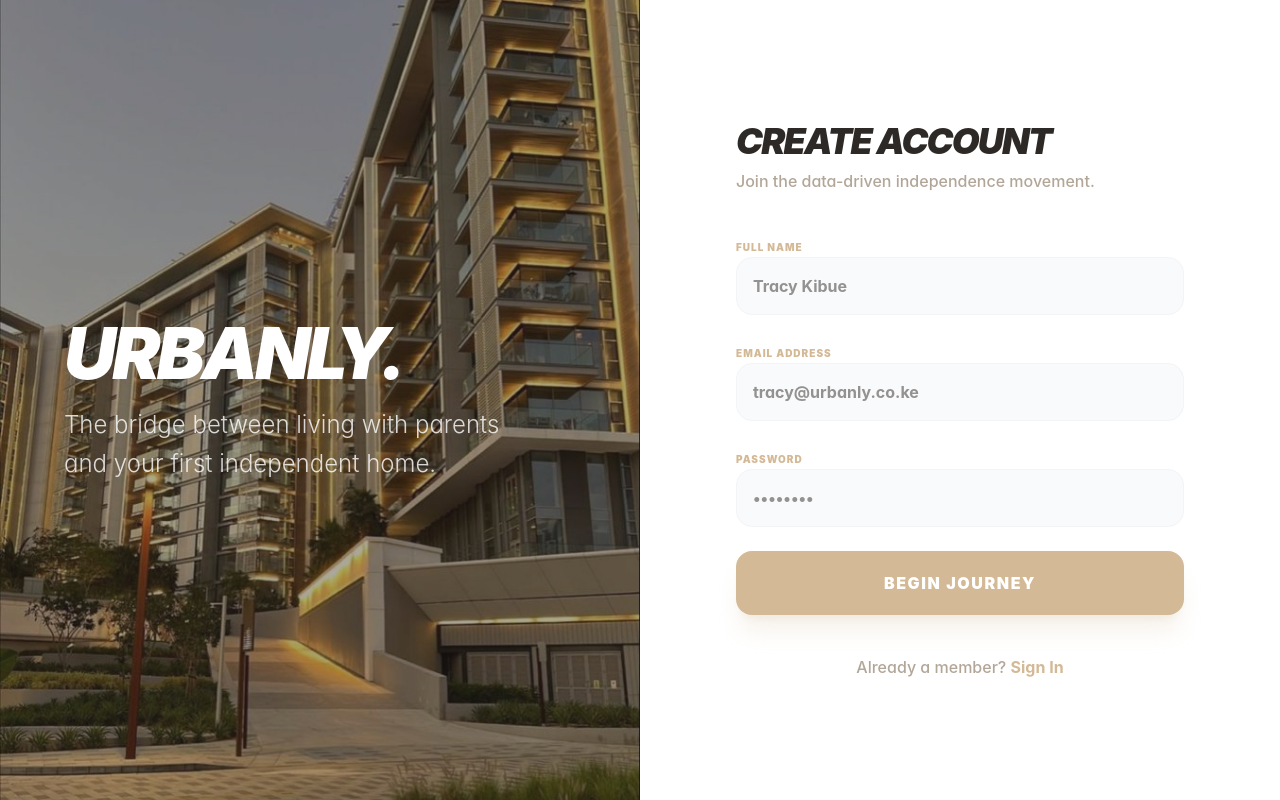
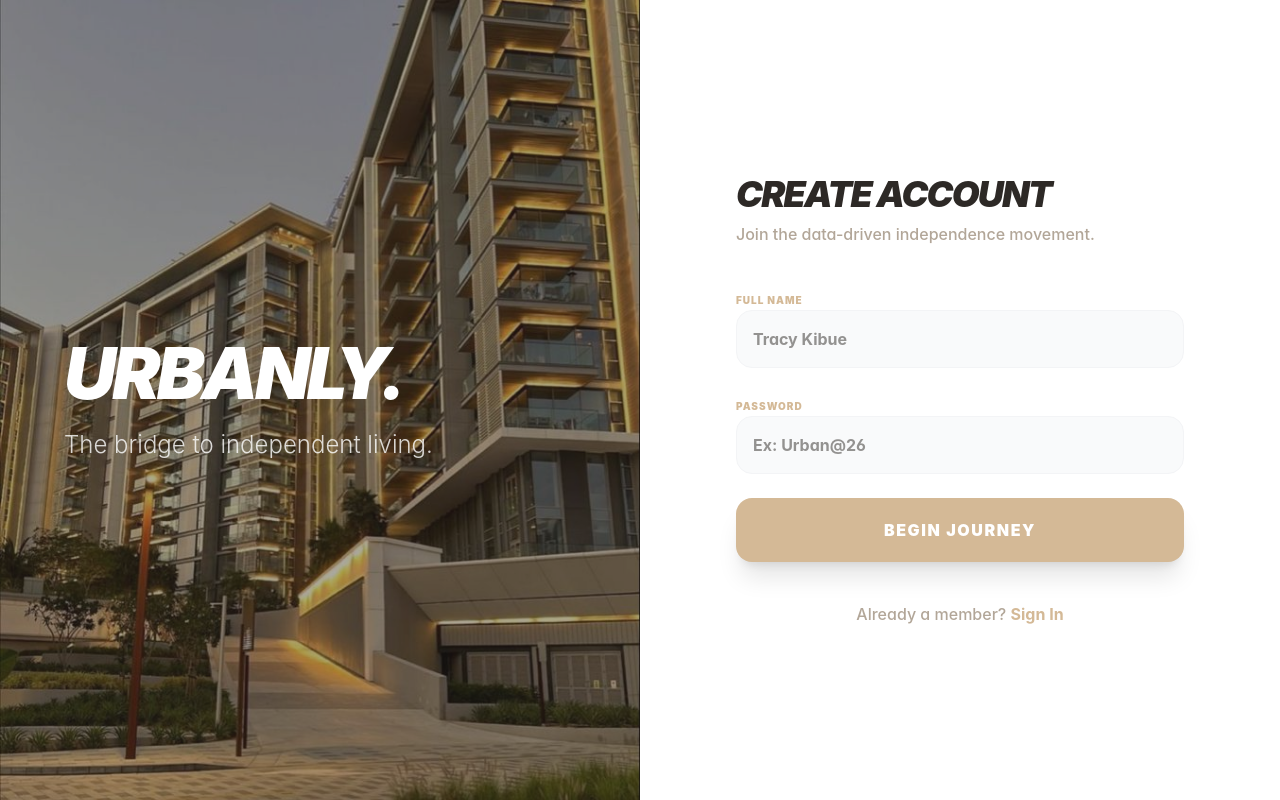
Before and after one commit to Tracy832/Urbanly, a React (Vite) app: page /signup in a window 1280 px wide. Built offline with nearby package versions, Linux system fonts and the light colour scheme.

Commit message:
Security: Implemented strict 8-character password validation with regex (Upper/Lower/Special)

```diff
--- a/src/components/SignIn.tsx
+++ b/src/components/SignIn.tsx
@@ -1,67 +1,75 @@
-import React from 'react';
+import React, { useState } from 'react';
 import { Link, useNavigate } from 'react-router-dom';
+import { AlertCircle } from 'lucide-react';
 
-// 1. Define the Props Type
 type SignInProps = {
   setAuth: (value: boolean) => void;
 };
 
 const SignIn: React.FC<SignInProps> = ({ setAuth }) => {
   const navigate = useNavigate();
+  const [password, setPassword] = useState('');
+  const [error, setError] = useState('');
+
+  const validatePassword = (pass: string) => {
+    const regex = /^(?=.*[a-z])(?=.*[A-Z])(?=.*[!@#$%^&*(),.?":{}|<>]).{8}$/;
+    return regex.test(pass);
+  };
 
   const handleSignIn = (e: React.FormEvent) => {
     e.preventDefault();
+    setError('');
 
-    // 2. TRIGGER AUTH: Update global app state to "Logged In"
+    if (!validatePassword(password)) {
+      setError("Invalid password format. Check complexity requirements.");
+      return;
+    }
+
     setAuth(true);
-
-    // 3. PATH: Proceed to the Hero/Welcome journey
     navigate('/welcome');
   };
 
   return (
     <div className="flex min-h-screen bg-white text-left selection:bg-urban-sand/30">
-      <div className="w-full lg:w-1/2 flex flex-col justify-center px-8 sm:px-16 lg:px-24 animate-in fade-in slide-in-from-left-4 duration-700">
+      <div className="w-full lg:w-1/2 flex flex-col justify-center px-8 sm:px-16 lg:px-24">
         <div className="max-w-md w-full mx-auto">
-          <div className="mb-12 text-left">
+          <div className="mb-12">
             <h1 className="text-5xl font-black uppercase tracking-tighter text-urban-charcoal mb-4 italic">Urbanly.</h1>
             <h3 className="text-xl font-bold text-urban-taupe uppercase tracking-widest text-[10px]">Welcome back.</h3>
           </div>
 
+          {error && (
+            <div className="mb-6 p-4 bg-red-50 text-red-600 rounded-xl flex items-center gap-3 text-xs font-bold">
+              <AlertCircle className="w-4 h-4" />
+              {error}
+            </div>
+          )}
+
           <form className="space-y-6" onSubmit={handleSignIn}>
             <div className="space-y-2">
-              <label className="text-[10px] font-black uppercase tracking-widest text-urban-sand">Email Address</label>
-              <input
-                required
-                type="email"
-                placeholder="tracy@urbanly.co.ke"
-                className="w-full p-4 rounded-2xl border border-gray-100 bg-gray-50 focus:bg-white focus:ring-2 focus:ring-urban-sand/20 outline-none transition-all font-bold"
-              />
+              <label className="text-[10px] font-black uppercase tracking-widest text-urban-sand">Email</label>
+              <input required type="email" placeholder="tracy@urbanly.co.ke" className="w-full p-4 rounded-2xl border border-gray-100 bg-gray-50 outline-none font-bold" />
             </div>
             <div className="space-y-2">
-              <label className="text-[10px] font-black uppercase tracking-widest text-urban-sand">Secure Password</label>
+              <label className="text-[10px] font-black uppercase tracking-widest text-urban-sand">Password</label>
               <input
                 required
                 type="password"
+                value={password}
+                onChange={(e) => setPassword(e.target.value)}
                 placeholder="••••••••"
-                className="w-full p-4 rounded-2xl border border-gray-100 bg-gray-50 focus:bg-white focus:ring-2 focus:ring-urban-sand/20 outline-none transition-all font-bold"
+                className="w-full p-4 rounded-2xl border border-gray-100 bg-gray-50 outline-none font-bold"
               />
             </div>
-            <button
-              type="submit"
-              className="w-full bg-urban-charcoal text-white font-black py-5 rounded-2xl uppercase tracking-widest shadow-xl hover:bg-urban-sand transition-all cursor-pointer transform active:scale-95"
-            >
+            <button type="submit" className="w-full bg-urban-charcoal text-white font-black py-5 rounded-2xl uppercase tracking-widest shadow-xl hover:bg-urban-sand transition-all">
               Enter Portal
             </button>
           </form>
-
           <p className="mt-10 text-center text-urban-taupe font-medium text-sm">
-            New to the platform? <Link to="/signup" className="text-urban-sand font-bold hover:underline uppercase tracking-tighter">Create Account</Link>
+            New? <Link to="/signup" className="text-urban-sand font-bold hover:underline">Create Account</Link>
           </p>
         </div>
       </div>
-
-      {/* Right Side Visual */}
       <div className="hidden lg:flex lg:w-1/2 relative overflow-hidden">
         <img src="/hero-exterior.jpeg" alt="Apartment" className="absolute inset-0 w-full h-full object-cover" />
         <div className="absolute inset-0 bg-urban-sand/20 backdrop-blur-[1px]" />
--- a/src/components/SignUp.tsx
+++ b/src/components/SignUp.tsx
@@ -1,37 +1,42 @@
 import React, { useState } from 'react';
 import { Link, useNavigate } from 'react-router-dom';
+import { AlertCircle } from 'lucide-react';
 
 const SignUp: React.FC = () => {
   const navigate = useNavigate();
   const [fullName, setFullName] = useState('');
+  const [password, setPassword] = useState('');
+  const [error, setError] = useState('');
+
+  const validatePassword = (pass: string) => {
+    // Regex: Exactly 8 chars, 1 Upper, 1 Lower, 1 Special
+    const regex = /^(?=.*[a-z])(?=.*[A-Z])(?=.*[!@#$%^&*(),.?":{}|<>]).{8}$/;
+    return regex.test(pass);
+  };
 
   const handleSignUp = (e: React.FormEvent) => {
     e.preventDefault();
-    // 1. SAVE DATA: Store the name so the Dashboard can say "Welcome, Tracy"
+    setError('');
+
+    if (!validatePassword(password)) {
+      setError("Password must be exactly 8 characters with 1 uppercase, 1 lowercase, and 1 special symbol.");
+      return;
+    }
+
     localStorage.setItem('user_name', fullName);
-
-    // 2. PATH: Auth -> Welcome (The starting point of the journey)
     navigate('/');
   };
 
   return (
     <div className="flex min-h-screen bg-urban-beige text-left">
-      {/* Visual Branding Side */}
       <div className="hidden lg:flex lg:w-1/2 relative overflow-hidden bg-urban-charcoal text-left">
-        <img
-          src="/hero-exterior.jpeg"
-          alt="Urbanly Apartments"
-          className="absolute inset-0 w-full h-full object-cover opacity-60"
-        />
+        <img src="/hero-exterior.jpeg" alt="Urbanly" className="absolute inset-0 w-full h-full object-cover opacity-60" />
         <div className="relative z-10 flex flex-col justify-center px-16 text-white">
           <h1 className="text-7xl font-black uppercase tracking-tighter mb-4 italic">Urbanly.</h1>
-          <p className="text-2xl font-light leading-relaxed max-w-md opacity-80">
-            The bridge between living with parents and your first independent home.
-          </p>
+          <p className="text-2xl font-light leading-relaxed max-w-md opacity-80">The bridge to independent living.</p>
         </div>
       </div>
 
-      {/* Form Side */}
       <div className="w-full lg:w-1/2 flex flex-col justify-center px-8 sm:px-16 lg:px-24 bg-white">
         <div className="max-w-md w-full mx-auto">
           <div className="mb-10">
@@ -39,31 +44,35 @@ const SignUp: React.FC = () => {
             <p className="text-urban-taupe font-medium">Join the data-driven independence movement.</p>
           </div>
 
+          {error && (
+            <div className="mb-6 p-4 bg-red-50 text-red-600 rounded-xl flex items-center gap-3 text-xs font-bold animate-in fade-in zoom-in">
+              <AlertCircle className="w-4 h-4 shrink-0" />
+              {error}
+            </div>
+          )}
+
           <form className="space-y-6" onSubmit={handleSignUp}>
             <div className="space-y-2">
               <label className="text-[10px] font-black uppercase tracking-widest text-urban-sand">Full Name</label>
+              <input required type="text" placeholder="Tracy Kibue" value={fullName} onChange={(e) => setFullName(e.target.value)} className="w-full p-4 rounded-2xl border border-gray-100 bg-gray-50 outline-none font-bold" />
+            </div>
+
+            <div className="space-y-2">
+              <label className="text-[10px] font-black uppercase tracking-widest text-urban-sand">Password</label>
               <input
                 required
-                type="text"
-                placeholder="Tracy Kibue"
-                value={fullName}
-                onChange={(e) => setFullName(e.target.value)}
-                className="w-full p-4 rounded-2xl border border-gray-100 bg-gray-50 focus:bg-white focus:ring-2 focus:ring-urban-sand/20 outline-none transition-all font-bold"
+                type="password"
+                placeholder="Ex: Urban@26"
+                value={password}
+                onChange={(e) => setPassword(e.target.value)}
+                className={`w-full p-4 rounded-2xl border ${error ? 'border-red-300' : 'border-gray-100'} bg-gray-50 focus:ring-2 focus:ring-urban-sand/20 outline-none transition-all font-bold`}
               />
             </div>
-            <div className="space-y-2">
-              <label className="text-[10px] font-black uppercase tracking-widest text-urban-sand">Email Address</label>
-              <input required type="email" placeholder="tracy@urbanly.co.ke" className="w-full p-4 rounded-2xl border border-gray-100 bg-gray-50 focus:bg-white focus:ring-2 focus:ring-urban-sand/20 outline-none transition-all font-bold" />
-            </div>
-            <div className="space-y-2">
-              <label className="text-[10px] font-black uppercase tracking-widest text-urban-sand">Password</label>
-              <input required type="password" placeholder="••••••••" className="w-full p-4 rounded-2xl border border-gray-100 bg-gray-50 focus:bg-white focus:ring-2 focus:ring-urban-sand/20 outline-none transition-all font-bold" />
-            </div>
-            <button type="submit" className="w-full bg-urban-sand text-white font-black py-5 rounded-2xl uppercase tracking-widest shadow-xl shadow-urban-sand/20 hover:scale-[1.02] active:scale-95 transition-all cursor-pointer">
+
+            <button type="submit" className="w-full bg-urban-sand text-white font-black py-5 rounded-2xl uppercase tracking-widest shadow-xl hover:scale-[1.02] active:scale-95 transition-all">
               Begin Journey
             </button>
           </form>
-
           <p className="mt-10 text-center text-urban-taupe font-medium">
             Already a member? <Link to="/login" className="text-urban-sand font-bold hover:underline">Sign In</Link>
           </p>
```
